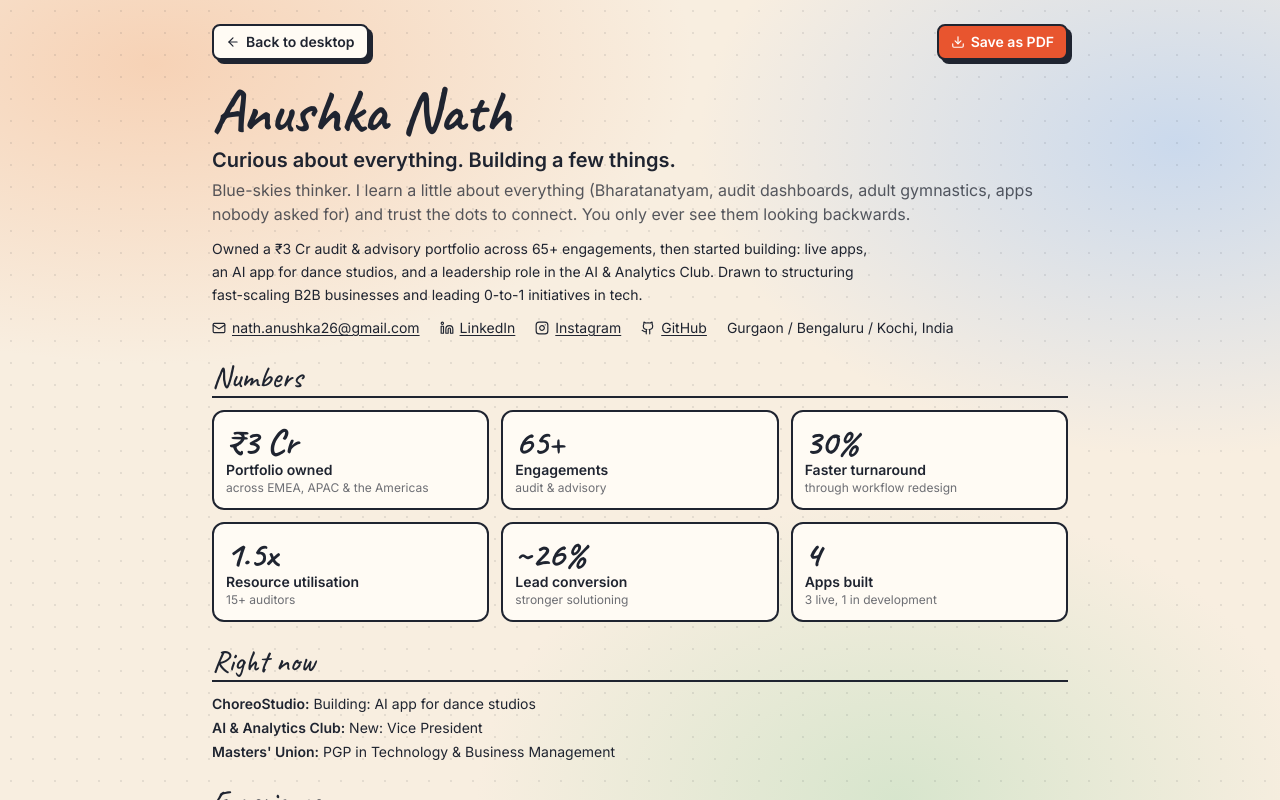
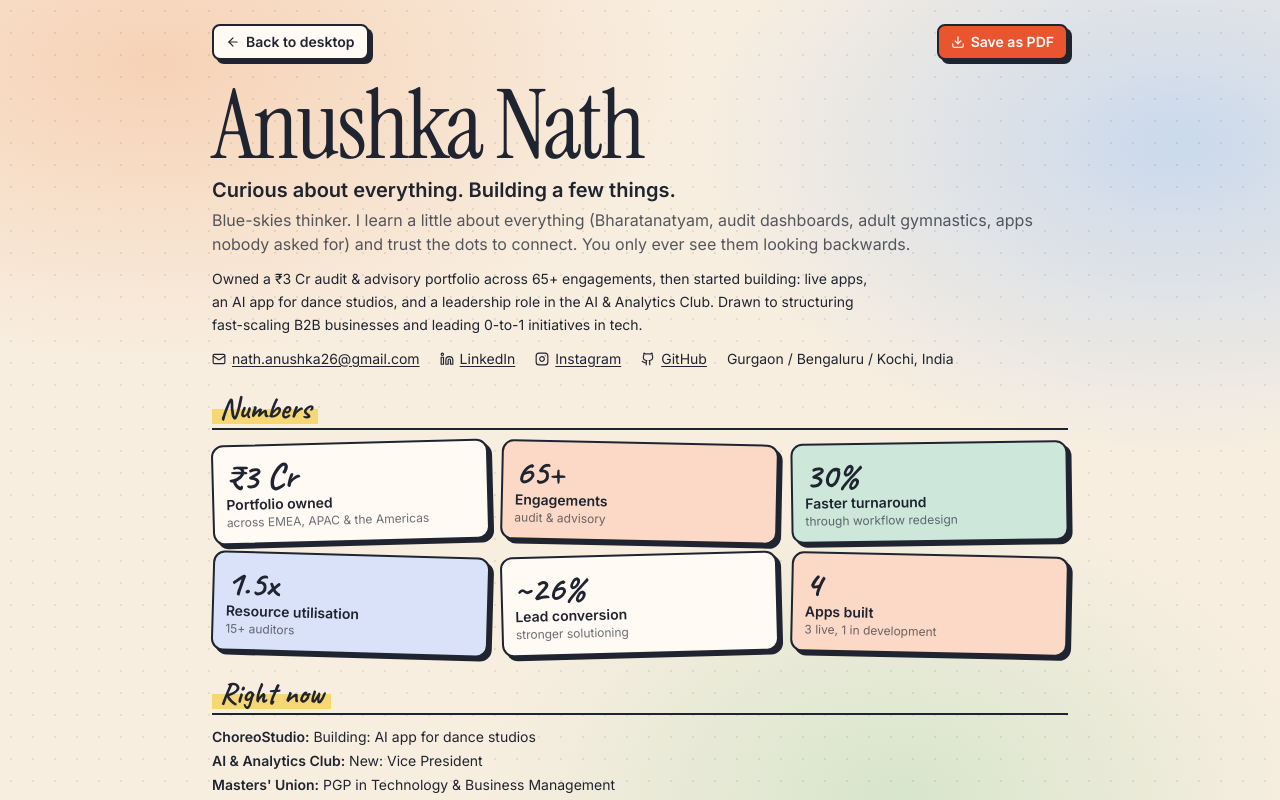
Before and after one commit to anushkanath20032008/anushka-portfolio, a React (Vite) app: page /skim in a window 1280 px wide. Built offline with nearby package versions, Linux system fonts and the light colour scheme; no server answers; the database is empty.

Commit message:
Carry scrapbook style to Skim page and desktop greeting
Co-Authored-By: Claude Sonnet 5.5 <noreply@anthropic.com>

```diff
--- a/src/desktop/Desktop.tsx
+++ b/src/desktop/Desktop.tsx
@@ -90,10 +90,10 @@ export const Desktop: React.FC<{ unlocked: boolean; onLock: () => void }> = ({ u
       </div>
 
       {/* Greeting + positioning */}
-      <section data-greet aria-label="Introduction" className="absolute right-6 top-8 z-10 hidden w-[min(420px,34vw)] bg-[#FFF6E6]/85 p-5 text-[#1F2430] backdrop-blur-sm hand-box lg:block xl:right-16">
-        <p className="font-mono text-xs text-[#1F2430]/60">hi, I'm</p>
-        <h1 className="font-hand text-7xl font-bold leading-[0.9]">{content.profile.name}</h1>
-        <BlurText text={content.profile.headline} animateBy="words" delay={90} className="mt-3 text-xl font-semibold" />
+      <section data-greet aria-label="Introduction" className="tape absolute right-6 top-10 z-10 hidden w-[min(440px,34vw)] bg-[#FFF6E6]/90 p-5 text-[#1F2430] backdrop-blur-sm hand-box lg:block xl:right-16">
+        <p className="font-hand text-2xl text-[#E8552F]">hi, I'm ↓</p>
+        <h1 className="font-display text-8xl leading-[0.85] tracking-tight">{content.profile.name}</h1>
+        <BlurText text={content.profile.headline} animateBy="words" delay={90} className="mt-3 font-hand text-3xl font-bold leading-tight" />
         <p className="mt-2 text-sm text-[#1F2430]/75">{content.profile.positioning}</p>
         <div className="mt-4 flex gap-2">
           <Link to="/skim" className="rounded-lg border-2 border-[#1F2430] bg-[#E8552F] px-3 py-1.5 text-sm font-semibold text-white paper-shadow">
--- a/src/pages/SkimPage.tsx
+++ b/src/pages/SkimPage.tsx
@@ -1,11 +1,14 @@
 import React from 'react';
 import { Link } from 'react-router-dom';
+import { motion } from 'motion/react';
 import { ArrowLeft, Download, Github, Instagram, Linkedin, Mail } from 'lucide-react';
 import { useContent } from '../lib/content';
 
 const Section: React.FC<{ title: string; children: React.ReactNode }> = ({ title, children }) => (
   <section className="mt-6">
-    <h2 className="font-hand text-3xl leading-none border-b-2 border-[#1F2430] pb-1 mb-3">{title}</h2>
+    <h2 className="mb-3 border-b-2 border-[#1F2430] pb-1">
+      <span className="marker-hl font-hand text-3xl font-bold leading-none">{title}</span>
+    </h2>
     {children}
   </section>
 );
@@ -34,7 +37,7 @@ export const SkimPage: React.FC = () => {
         </nav>
 
         <header className="mt-6">
-          <h1 className="font-hand text-6xl font-bold leading-[0.9]">{profile.name}</h1>
+          <h1 className="font-display text-7xl leading-[0.88] tracking-tight sm:text-8xl">{profile.name}</h1>
           <p className="mt-2 text-xl font-semibold">{profile.headline}</p>
           <p className="mt-1 text-[#1F2430]/75">{profile.positioning}</p>
           <p className="mt-3 max-w-2xl text-sm leading-relaxed">{profile.summary}</p>
@@ -61,12 +64,20 @@ export const SkimPage: React.FC = () => {
 
         <Section title="Numbers">
           <div className="grid grid-cols-2 gap-3 sm:grid-cols-3">
-            {content.metrics.map((m) => (
-              <div key={m.label} className="rounded-xl border-2 border-[#1F2430] bg-[#FFFBF4] p-3">
+            {content.metrics.map((m, i) => (
+              <motion.div
+                key={m.label}
+                initial={{ opacity: 0, y: 20, rotate: 0 }}
+                animate={{ opacity: 1, y: 0, rotate: [-1.5, 1.2, -0.8, 1.6][i % 4] }}
+                transition={{ type: 'spring', stiffness: 180, damping: 14, delay: 0.05 * i }}
+                whileHover={{ rotate: 0, y: -4, scale: 1.04 }}
+                className="rounded-xl border-2 border-[#1F2430] p-3 paper-shadow"
+                style={{ background: ['#FFFBF4', '#FBD9C6', '#CDE7DA', '#D9E2F8'][i % 4] }}
+              >
                 <p className="font-hand text-4xl font-bold leading-none">{m.value}</p>
                 <p className="text-sm font-semibold">{m.label}</p>
                 {m.sublabel && <p className="text-xs text-[#1F2430]/65">{m.sublabel}</p>}
-              </div>
+              </motion.div>
             ))}
           </div>
         </Section>
```
